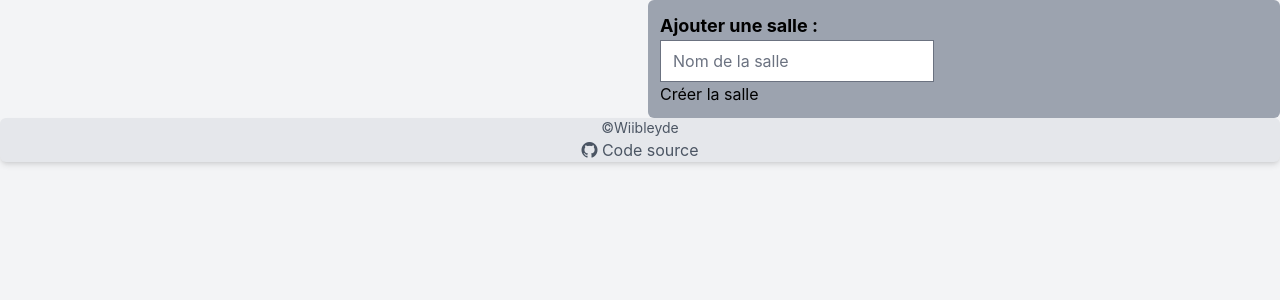
After one commit to Wiibleyde/FailyV-Dispatch, a Flask app: page /salles in a window 1280 px wide. The commit adds this page. Shown: the top 300 px of the page. Run offline with Flask 3, Linux system fonts and the light colour scheme; data that the repository does not hold is empty; some libraries are stand-ins or nearby versions.

Commit message:
Add and delete Salles
Signed-off-by: Wiibleyde <nathan@bonnell.fr>

```diff
--- a/main.py
+++ b/main.py
@@ -1,7 +1,7 @@
 from flask import Flask, render_template, redirect, url_for, flash
 import re
 
-from utils.flaskForms import AddDocteurForm, AddInterventionForm
+from utils.flaskForms import AddDocteurForm, AddInterventionForm, AddSalleForm
 from utils.regexUtils import RegexUtils
 from services.SqlService import SqlService
 from services.ObjectsService import DocteurObj, InterventionObj, SalleObj, InterventionDocteursObj
@@ -98,12 +98,34 @@ def doctors():
     sortDocsByGrade(doctorsObj)
     return render_template('doctors.html', form=form, doctors=doctorsObj)
 
+@app.route('/salles', methods=['GET', 'POST'])
+def salles():
+    form = AddSalleForm()
+    if form.validate_on_submit():
+        nom = form.nomSalle.data
+        database.insertSalle(nom)
+        flash(f'Salle {nom} ajoutée avec succès !', 'success')
+        return redirect(url_for('salles'))
+    salles = database.selectSalle()
+    sallesObj = []
+    for salle in salles:
+        salle = SalleObj(salle[0], salle[1])
+        sallesObj.append(salle)
+    return render_template('salles.html', form=form, salles=sallesObj)
+
 @app.route('/doctor/delete/<int:id>', methods=['GET', 'POST'])
 def deleteDoctor(id):
     doc = database.selectDocById(id)
     database.deleteDoc(id)
     flash(f'{doc[2]} {doc[1]} supprimé avec succès !', 'success')
     return redirect(url_for('doctors'))
+
+@app.route('/salle/delete/<int:id>', methods=['GET', 'POST'])
+def deleteSalle(id):
+    salle = database.selectSalleById(id)
+    database.deleteSalle(id)
+    flash(f'{salle[1]} supprimée avec succès !', 'success')
+    return redirect(url_for('salles'))
 
 @app.route('/deleteIntervention/<int:id>', methods=['GET', 'POST'])
 def deleteIntervention(id):
@@ -208,12 +230,12 @@ if __name__=='__main__':
     # docs = RegexUtils.doctorToList("""04/04/2023 - 555-0271 Elliot Hawkins
     #     21/04/2023 - 555-1412 Emma Vandamme""","Interne")
     # addDoctorsToDatabase(docs)
-    database.insertSalle("Harper")
-    database.insertSalle("Kyle")
-    database.insertSalle("Sam")
-    database.insertSalle("Wilfrid")
-    database.insertSalle("Bloc 1")
-    database.insertSalle("Bloc 2")
-    database.insertSalle("Bloc 3")
-    database.insertSalle("Bloc 4")
+    # database.insertSalle("Harper")
+    # database.insertSalle("Kyle")
+    # database.insertSalle("Sam")
+    # database.insertSalle("Wilfrid")
+    # database.insertSalle("Bloc 1")
+    # database.insertSalle("Bloc 2")
+    # database.insertSalle("Bloc 3")
+    # database.insertSalle("Bloc 4")
     app.run(port=9123,host='0.0.0.0')
--- a/services/SqlService.py
+++ b/services/SqlService.py
@@ -259,8 +259,6 @@ class SqlService:
             req = "DELETE FROM Salles WHERE id = ?"
             cursor.execute(req, (id,))
             connection.commit()
-            if self.getSalleBySalleId(id) != []:
-                self.updateSalleDoc(self.getSalleBySalleId(id)[0][0], None, None)
 
     def deleteIntDoc(self, id):
         with sqlite3.connect(self.filename) as connection:
--- a/templates/index.html
+++ b/templates/index.html
@@ -13,7 +13,7 @@
         {% include "fragments/message.html" %}
     </header>
     <body class="bg-gray-100">
-        <div class="container mx-auto py-2">
+        <div class="container mx-auto py-2 px-2">
             <div class="grid grid-cols-3 gap-4">
                 <div class="justify-start">
                     <h1 class="text-2xl font-bold">Dispatch</h1>
--- /dev/null
+++ b/templates/salles.html
@@ -0,0 +1,43 @@
+<!DOCTYPE html>
+<html lang="en">
+    <head>
+        <meta charset="UTF-8">
+        <meta http-equiv="X-UA-Compatible" content="IE=edge">
+        <meta name="viewport" content="width=device-width, initial-scale=1.0">
+        {% include "fragments/import.html" %}
+        <link rel="stylesheet" href="/static/output.css">
+        <title>Salles</title>
+    </head>
+    <header>
+        {% include "fragments/message.html" %}
+    </header>
+    <body class="bg-gray-100">
+        <div class="container mx-auto grid grid-cols-2 gap-4">
+            <div id="salleList" class="grid grid-cols-5 gap-4">
+                {% for salle in salles %}
+                    <div class="bg-gray-300 rounded-md shadow-md p-1">
+                        <h1 class="text-xl font-bold">{{ salle }}</h1>
+                        <a href="/salle/delete/{{ salle.id }}" class="py-1 px-2 rounded-md text-white bg-red-600 hover:bg-red-700"><i class="bi bi-trash3"></i></a>
+                    </div>
+                {% endfor %}
+            </div>
+            <div class="bg-gray-400 rounded-md p-3">
+                <h2 class="text-lg font-bold mt-5">Ajouter une salle :</h2>
+                {% block createDoc %}
+                    <form method="post" class="flex flex-col">
+                        {{ form.hidden_tag() }}
+                        <div class="text-black my-1">
+                            {{ form.nomSalle }}
+                        </div>
+                        <div>
+                            {{ form.submitSalle }}
+                        </div>
+                    </form>
+                {% endblock %}
+            </div>
+        </div>
+    </body>
+    <footer>
+        {% include "fragments/footer.html" %}
+    </footer>
+</html>
--- a/utils/flaskForms.py
+++ b/utils/flaskForms.py
@@ -11,3 +11,7 @@ class AddInterventionForm(FlaskForm):
     nomInt = StringField('nomInt', validators=[DataRequired()], render_kw={"placeholder": "Nom de l'intervention"})
     exterieurInt = BooleanField('exterieurInt')
     submitInt = SubmitField('submitInt', render_kw={"value": "Créer l'intervention"})
+
+class AddSalleForm(FlaskForm):
+    nomSalle = StringField('nomSalle', validators=[DataRequired()], render_kw={"placeholder": "Nom de la salle"})
+    submitSalle = SubmitField('submitSalle', render_kw={"value": "Créer la salle"})
```
